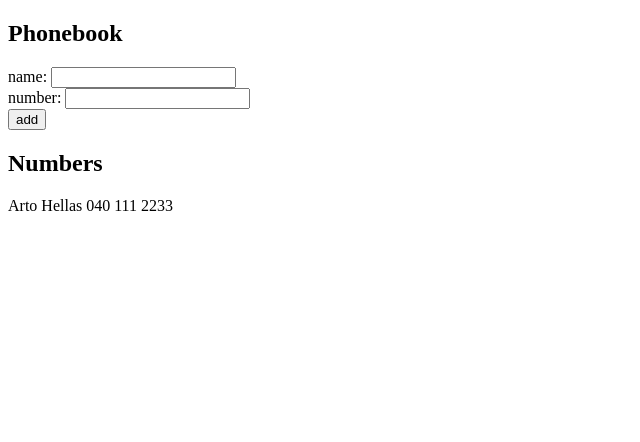
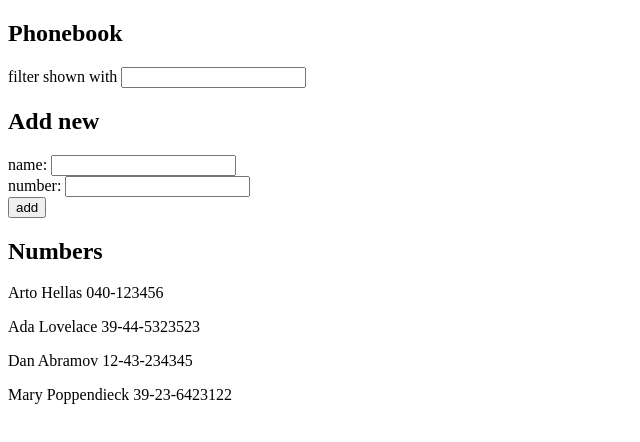
Before and after one commit to voidRaptor/fullstackopen, a React (Create React App) app in the folder part2/phonebook/: page / in a window 1280 px wide. Shown: the top 442 px of the page, without its empty margins (0-640 px from the left). Built offline with nearby package versions, Linux system fonts and the light colour scheme.

Commit message:
complete part 2 ex2.9

```diff
--- a/part2/phonebook/src/App.js
+++ b/part2/phonebook/src/App.js
@@ -1,10 +1,17 @@
-import React, { useState } from 'react'
+import React, { useState, useEffect } from 'react'
 
 
 const App = () => {
-  const [ persons, setPersons] = useState([ { name: 'Arto Hellas', number: "040 111 2233" } ])
+  const [persons, setPersons] = useState([
+    { name: 'Arto Hellas', number: '040-123456' },
+    { name: 'Ada Lovelace', number: '39-44-5323523' },
+    { name: 'Dan Abramov', number: '12-43-234345' },
+    { name: 'Mary Poppendieck', number: '39-23-6423122' }
+  ])
+  const [ filterResults, setFilterResults ] = useState(persons)
   const [ newName, setNewName ] = useState('')
   const [ newNumber, setNewNumber ] = useState('')
+  const [ filter, setFilter ] = useState('')
 
 
   const onNameChange = (event) => {
@@ -14,6 +21,21 @@ const App = () => {
   const onNumberChange = (event) => {
     setNewNumber(event.target.value)
   }
+
+  const onFilterChange = (event) => {
+    setFilter(event.target.value)
+  }
+
+
+  // Setting the state is async and last inputted char might not be included in event.
+  // This is called after the state is set.
+  useEffect(() => {
+    // case insensitive
+    const filtered = persons.filter(item => item.name.toLowerCase().includes(filter.toLowerCase()))
+    console.log(filter, filtered)
+    setFilterResults(filtered)
+
+  }, [filter, persons])
 
   const onSubmit = (event) => {
     event.preventDefault() // prevent redirection
@@ -33,6 +55,11 @@ const App = () => {
   return (
     <div>
       <h2>Phonebook</h2>
+      <div>
+      filter shown with <input onChange={onFilterChange} value={filter}/>
+      </div>
+
+      <h2>Add new</h2>
       <form onSubmit={onSubmit} >
         <div> name: <input onChange={onNameChange} value={newName}/> </div>
         <div> number: <input onChange={onNumberChange} value={newNumber}/> </div>
@@ -40,9 +67,10 @@ const App = () => {
           <button type="submit">add</button>
         </div>
       </form>
+
       <h2>Numbers</h2>
       {
-        persons.map(item => <p key={item.name}>{item.name} {item.number}</p>)
+        filterResults.map(item => <p key={item.name}>{item.name} {item.number}</p>)
       }
     </div>
   )
```
